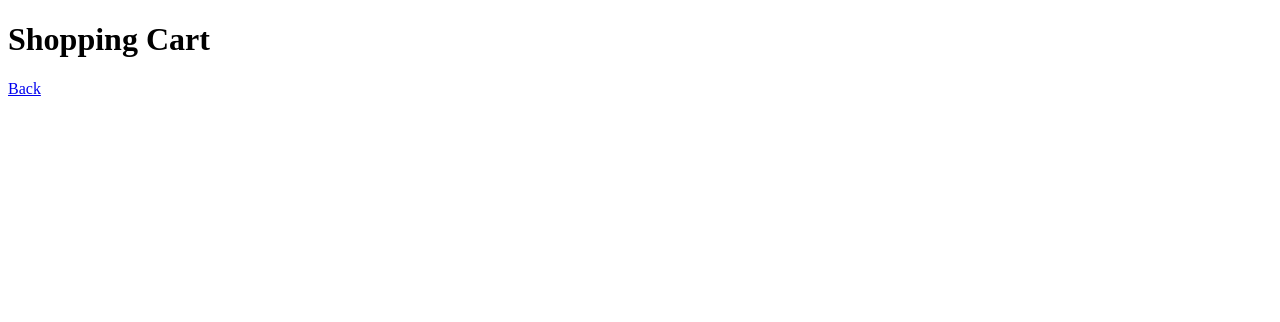
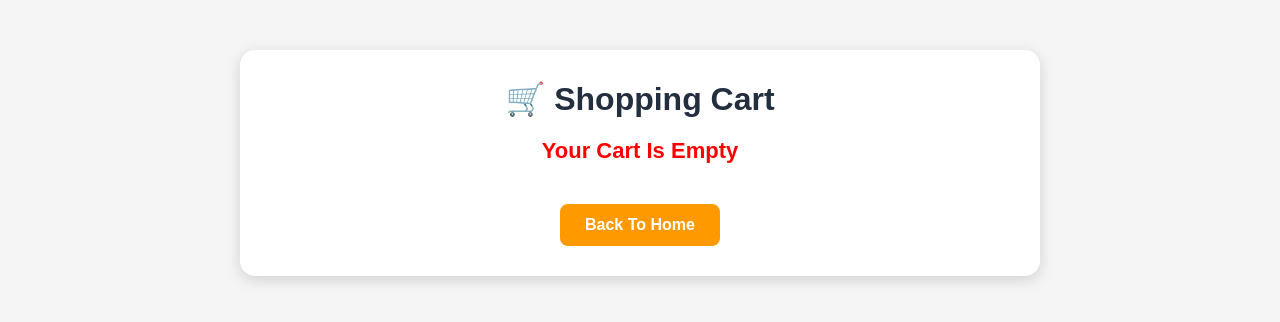
Before and after one commit to ADHITHYA012/e-commerce, a Flask app: page /cart in a window 1280 px wide. Shown: the top 322 px of the page. Run offline with Flask 3, Linux system fonts and the light colour scheme.

Commit message:
Update cart.html

```diff
--- a/templates/cart.html
+++ b/templates/cart.html
@@ -1,18 +1,44 @@
 <!DOCTYPE html>
 <html>
 <head>
-    <title>Cart</title>
+    <title>Shopping Cart</title>
+
+    <link rel="stylesheet"
+    href="{{ url_for('static', filename='style1.css') }}">
 </head>
 <body>
 
-<h1>Shopping Cart</h1>
+<div class="cart-container">
 
-{% for item in cart_items %}
-    <h3>{{ item.name }}</h3>
-    <p>₹{{ item.price }}</p>
-{% endfor %}
+    <h1>🛒 Shopping Cart</h1>
 
-<a href="/">Back</a>
+    {% if cart_items %}
+
+        {% for item in cart_items %}
+
+        <div class="cart-item">
+
+            <h3>{{ item.name }}</h3>
+
+            <p>₹{{ item.price }}</p>
+
+        </div>
+
+        {% endfor %}
+
+    {% else %}
+
+        <h2 class="empty-cart">
+            Your Cart Is Empty
+        </h2>
+
+    {% endif %}
+
+    <a href="/" class="back-btn">
+        Back To Home
+    </a>
+
+</div>
 
 </body>
 </html>
```
